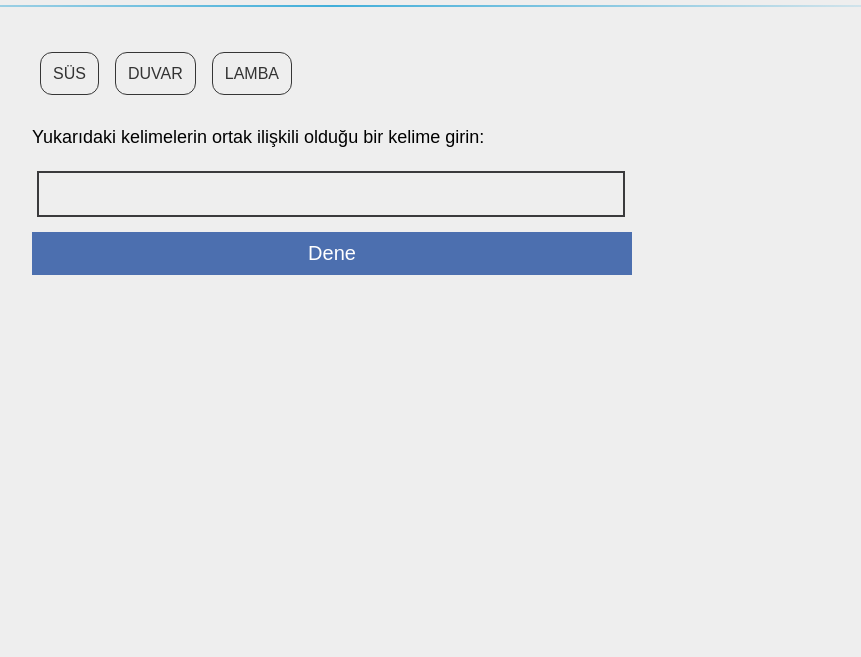
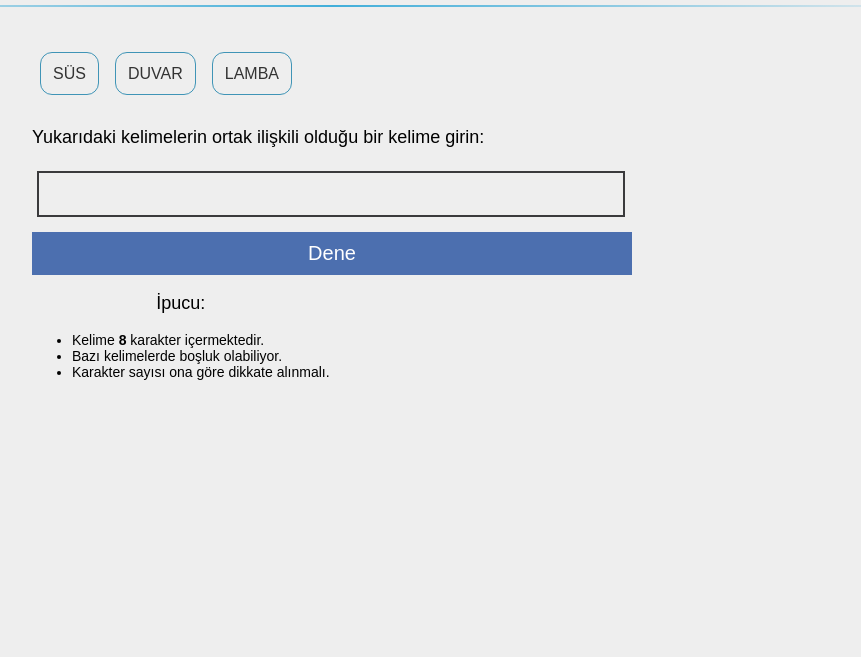
Before and after one commit to osman-koc/zoo-word-game, a plain HTML site: page index.html in a window 1280 px wide. Shown: the part 143-800 px from the top of the page, without its empty margins (308-1169 px from the left). Drawn offline with Linux system fonts and the light colour scheme.

Commit message:
word tips added

```diff
--- a/css/style.css
+++ b/css/style.css
@@ -49,6 +49,7 @@ body.dark-mode {
 body.dark-mode h1,
 body.dark-mode a,
 body.dark-mode p,
+body.dark-mode li,
 body.dark-mode #relatedwords {
     color: gray;
 }
@@ -95,6 +96,11 @@ hr.dark-mode {
     background-image: linear-gradient(to right, rgba(102, 212, 255, 0), rgba(102, 212, 255, 0.75), rgba(102, 212, 255, 0));
 }
 
+li {
+    margin: 20;
+    text-align: left;
+}
+
 .container {
     display: flex;
     flex-wrap: wrap;
@@ -122,6 +128,7 @@ hr.dark-mode {
 .relWorkItem {
     border: 1px solid rgb(54, 54, 54);
     border-radius: 12px;
+    border-color: rgba(4, 118, 163, 0.75);
     padding: 12px;
     width: 40px;
     margin: 8px;
@@ -131,6 +138,7 @@ hr.dark-mode {
 
 .relWorkItem.dark-mode {
     border: 1px solid #ccc;
+    border-color: rgb(11, 186, 255, 75%);
 }
 
 .minw {
@@ -141,9 +149,9 @@ hr.dark-mode {
 }
 
 .zoow {
-    color: rgba(4, 118, 163, 0.75);
+    color: rgb(0 183 255 / 98%);
 }
 
-.zoow.dark-mode {
-    color: rgb(11, 186, 255, 75%);
+#wordLength {
+    font-weight: bold;
 }
--- a/index.html
+++ b/index.html
@@ -46,6 +46,15 @@
 
     <div class="container">
         <button onclick="send_answer()">Dene</button>
+
+        <div style="font-size: 14px;">
+            <p>İpucu:</p>
+            <ul>
+                <li>Kelime <span id="wordLength">0</span> karakter içermektedir. </li>
+                <li>Bazı kelimelerde boşluk olabiliyor. </li>
+                <li>Karakter sayısı ona göre dikkate alınmalı.</li>
+            </ul>
+        </div>
     </div>
 
     <script src="./data/words.js" type="text/javascript"></script>
--- a/scripts/custom_scripts.js
+++ b/scripts/custom_scripts.js
@@ -13,6 +13,8 @@ function get_related_words() {
 
     var response = dbWords[Math.floor(Math.random() * dbWords.length)];
     correctAnswer = response.name;
+    window.wordLength.innerHTML = correctAnswer.length;
+
     var relatedWords = response.relations;
     var relatedWordsString = '';
 
@@ -31,7 +33,9 @@ function get_related_words() {
 
 function send_answer() {
     var answer = window.answerWord.value.turkishToUpper();
-    if (correctAnswer === answer) {
+    if (answer === '' || answer === ' ') {
+        alert('Bir kelime yazmalısınız!');
+    } else if (correctAnswer === answer) {
         alert('Tebrikler! Doğru cevap!');
         get_related_words();
     } else {
@@ -40,3 +44,4 @@ function send_answer() {
 }
 
 window.answerWord = document.getElementById('answerWord');
+window.wordLength = document.getElementById('wordLength');
```
